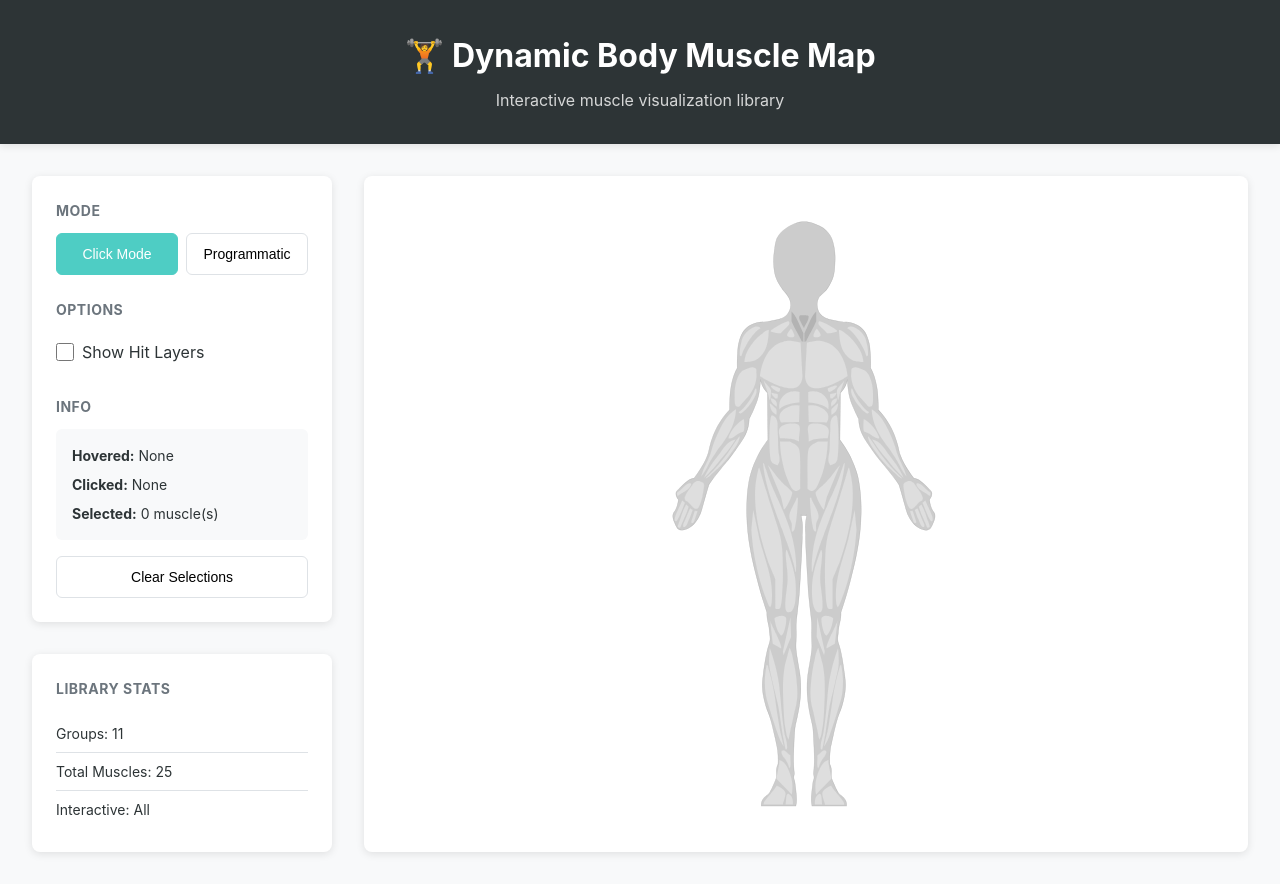
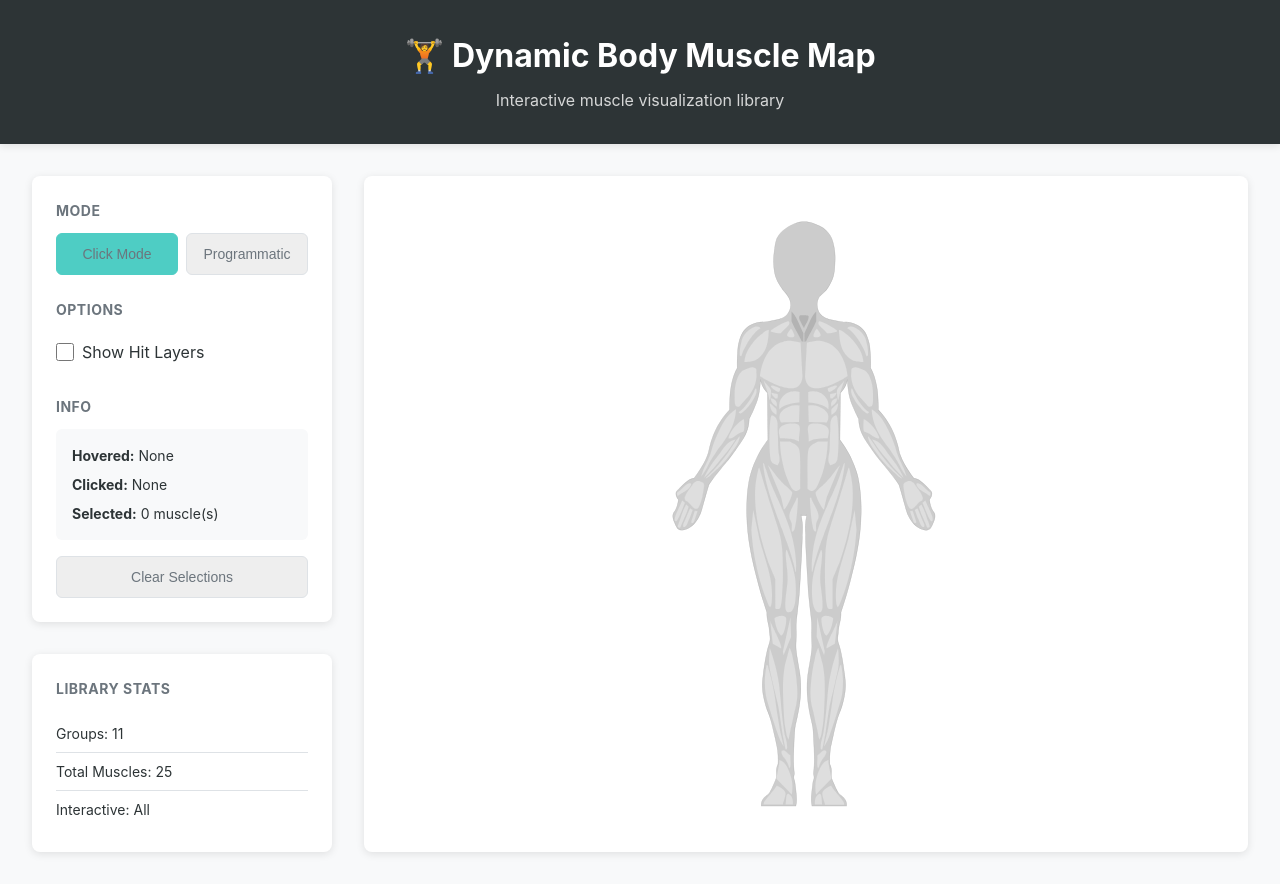
Before and after one commit to JScafidi616/Dynamic-Body-muscle, a React (Vite) app: page / in a window 1280 px wide. Built offline with nearby package versions, Linux system fonts and the light colour scheme.

Commit message:
Fix demo UI colors

```diff
--- a/src/App.css
+++ b/src/App.css
@@ -96,12 +96,13 @@ body {
 button {
 	padding: 0.75rem 1rem;
 	border: 1px solid var(--border);
-	background: white;
+	background: rgb(238, 238, 238);
 	border-radius: 6px;
 	cursor: pointer;
 	font-size: 0.875rem;
 	font-weight: 500;
 	transition: all 0.2s;
+	color: rgb(108, 117, 125);
 }
 
 button:hover {
@@ -113,7 +114,7 @@ button:hover {
 button.active {
 	background: var(--primary);
 	border-color: var(--primary);
-	color: white;
+	color: rgb(108, 117, 125);
 }
 
 .checkbox {
```
